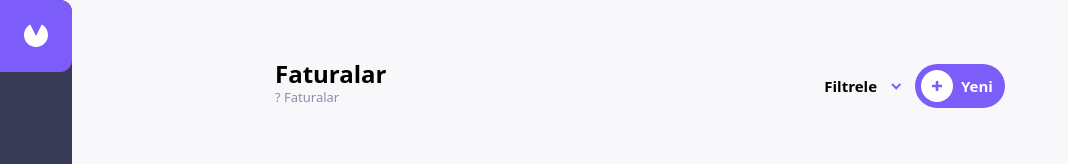
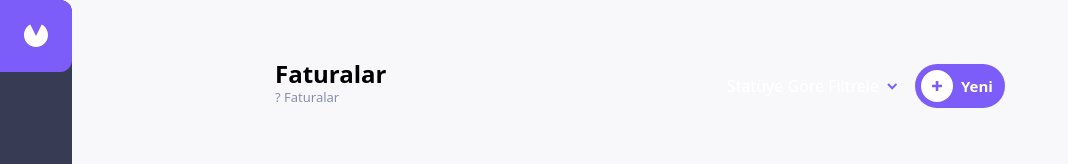
Before and after one commit to anlclk/Faturalarim-App, a React (Vite) app: page / in a window 1280 px wide. Shown: the top 164 px of the page, without its empty margins (0-1068 px from the left). Built offline with nearby package versions, Linux system fonts and the light colour scheme.

Commit message:
headless kütüphanesi kuruldu. Filtreleme popover yapıldı.

```diff
--- a/package.json
+++ b/package.json
@@ -10,6 +10,7 @@
     "preview": "vite preview"
   },
   "dependencies": {
+    "@headlessui/react": "^1.7.17",
     "react": "^18.2.0",
     "react-dom": "^18.2.0",
     "react-router-dom": "^6.17.0",
--- a/src/components/Home/Home.jsx
+++ b/src/components/Home/Home.jsx
@@ -1,6 +1,8 @@
 import Invoice from "../AddInvoice/Invoice";
 import { useEffect, useState } from "react";
 import Resultform from "../Resultform/Resultform";
+import { Popover } from '@headlessui/react'
+
 
 export default function Home({ isOpen }) {
     const [data, setData] = useState([]);
@@ -26,10 +28,22 @@ export default function Home({ isOpen }) {
                     <span className="text-span leading-3.5 text-spancolor">? Faturalar</span>
                 </div>
                 <div className="flex items-center gap-3.5">
-                    <h2 className="text-s font-bold dark:text-[#fff]">Filtrele</h2>
-                    <svg xmlns="http://www.w3.org/2000/svg" width="10" height="7" viewBox="0 0 10 7" fill="none">
-                        <path d="M1 1L5.2279 5.2279L9.4558 1" stroke="#7C5DFA" strokeWidth="2"/>
-                    </svg>
+                    <Popover className="relative">
+                        <Popover.Button className="flex items-center gap-2 justify-center px-1 dark: text-white">
+                        Statüye Göre Filtrele
+                        <svg xmlns="http://www.w3.org/2000/svg" width="10" height="7" viewBox="0 0 10 7" fill="none">
+                            <path d="M1 1L5.2279 5.2279L9.4558 1" stroke="#7C5DFA" strokeWidth="2"/>
+                        </svg>
+                        </Popover.Button>
+                        <Popover.Panel className="absolute z-10 mr-3 mt-4 w-[192px] h-[110px] bg-white py-2 shadow-xl shadow-[#48549f33] dark:bg-[#252945] dark:text-white">
+                            <div className="grid grid-cols-1">
+                                <a className="pl-4 py-1 hover:bg-[#cdcdd0] dark:hover:bg-[#000]" href="/#">Ödendi</a>
+                                <a className="pl-4 py-1 hover:bg-[#cdcdd0] dark:hover:bg-[#000] " href="/#">Ödenmedi</a>
+                                <a className="pl-4 py-1 hover:bg-[#cdcdd0] dark:hover:bg-[#000] " href="/#">Taslak</a>
+                            </div>
+                        </Popover.Panel>
+                    </Popover>
+
                     <button className="w-21 h-11 flex items-center gap-2 bg-logobg rounded-3xl pl-1.5">
                         <svg xmlns="http://www.w3.org/2000/svg" width="32" height="32" viewBox="0 0 32 32" fill="none">
                             <circle cx="16" cy="16" r="16" fill="white"/>
```
Also changed, not shown: 1 other file (tests, documents, lock files or other folders).
